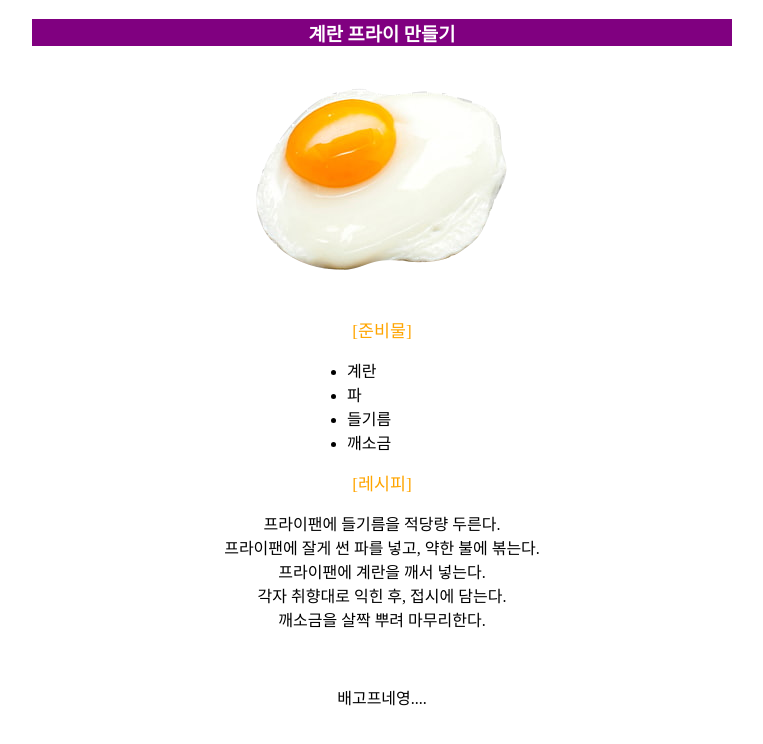
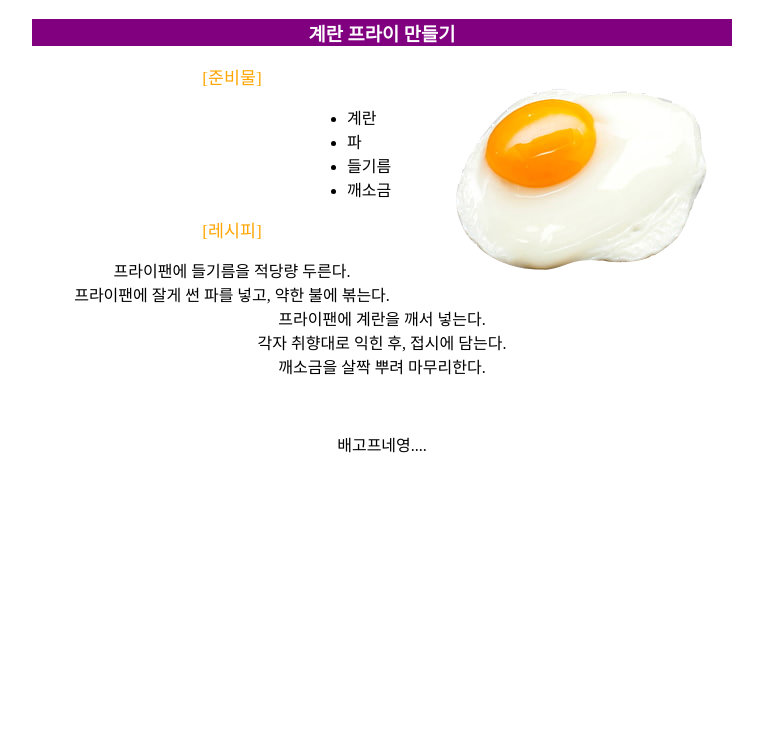
Before and after one commit to endelddlrmsu/recipe, a plain HTML site: page index.html in a window 1280 px wide. Shown: the whole page, without its empty margins (258-1021 px from the left). Drawn offline with Linux system fonts and the light colour scheme.

Commit message:
Update index.html

```diff
--- a/index.html
+++ b/index.html
@@ -12,12 +12,13 @@
     color:orange;
     font-size:13pt;
         }
+        .box1 {background-image:url(sunny side up.jpg);background-repeat:repeat;background-position:center center;}
     </style>
 </head>
 <body>
     <div style="width:700px;text-align:center; margin:0 auto">
     <h3>계란 프라이 만들기</h3>
-    <img src="sunny side up.png" width="300" alt="계란후라이" title="계란후라이">
+    <img src="sunny side up.png" alt="계란후라이" title="계란후라이" style="width:300;float:right;">
     <p><span class="sojemok">[준비물]</span></p>
     <div style="width:150px;text-align:left; margin:0 auto"><ul>
         <li>계란</li>
```
